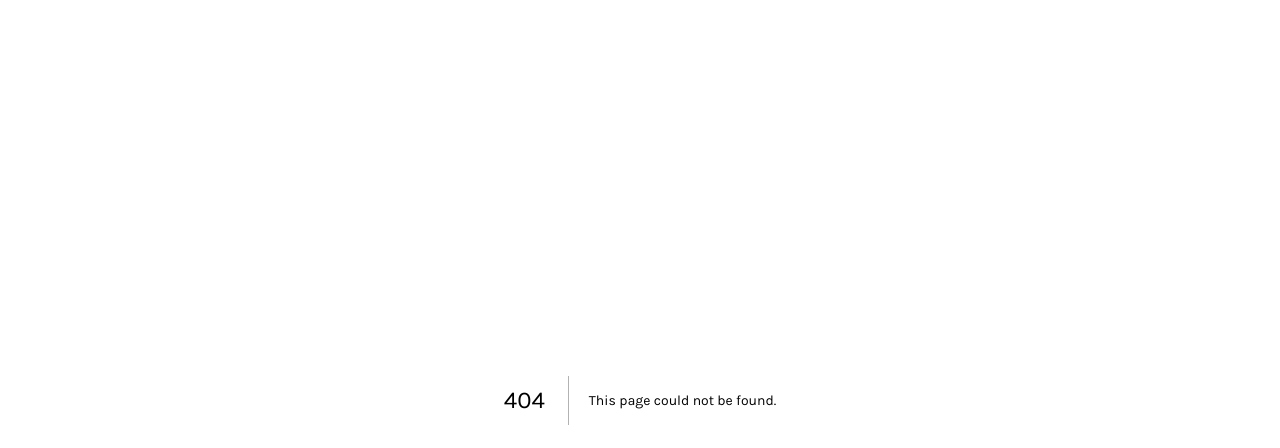
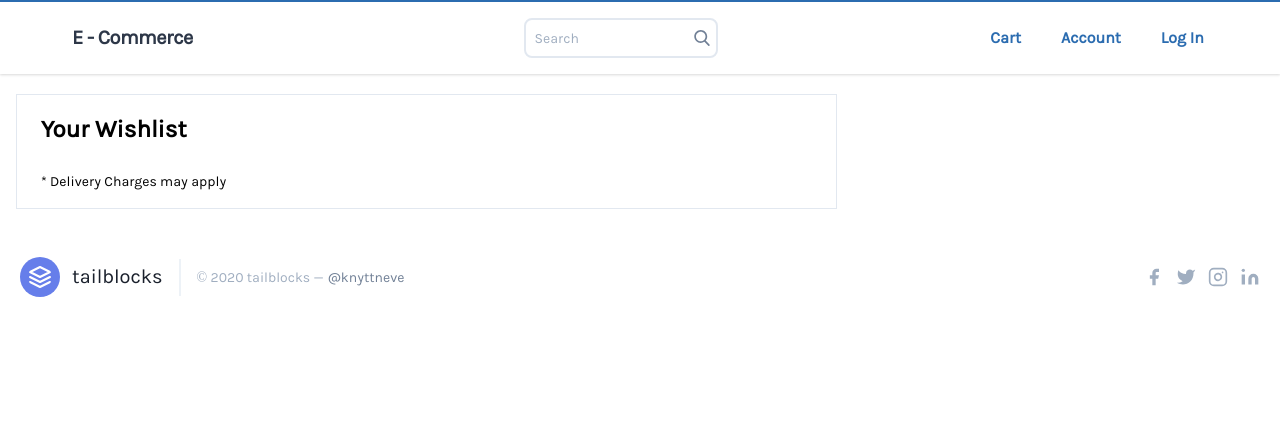
Before and after one commit to ShubhamVerma1811/React-eCommerce, a Next.js app: page /wishlist in a window 1280 px wide. Before the commit this address had no page. Shown: the top 448 px of the page. Built offline with nearby package versions, Linux system fonts and the light colour scheme.

Commit message:
Created Wishlist page

```diff
--- /dev/null
+++ b/src/pages/wishlist.js
@@ -0,0 +1,67 @@
+import Link from "next/link";
+import React from "react";
+import { useSelector } from "react-redux";
+import Layout from "../components/Layout";
+
+const Wishlist = () => {
+  const wishlists = useSelector((state) => state.wishlists);
+
+  return (
+    <div>
+      <Layout>
+        <div className="container mx-auto">
+          <div className="flex flex-wrap justify-between mt-5 items-start">
+            <div className="w-full mb-6 lg:mb-0 lg:w-2/3 px-4 flex flex-col">
+              <div className="flex flex-col">
+                <div className="mb-4 bg-white border border-grey-lighter overflow-hidden">
+                  <div className="px-6 mb-2">
+                    <p className="text-black pt-4 font-bold text-2xl">
+                      Your Wishlist
+                    </p>
+                  </div>
+                  <ul className="list-reset px-6">
+                    {wishlists.map((item) => {
+                      return (
+                        <li
+                          key={item.id}
+                          className=" border-b border-grey-lighter flex justify-between py-4"
+                        >
+                          <div className="flex items-s  tart w-4/5">
+                            <div className="flex-1 overflow-hidden">
+                              <Link href={`/product/${item.id}`}>
+                                <div className="pb-2 cursor-pointer hover:text-blue-800">
+                                  <span className="text-lg font-bold">
+                                    {item.name}
+                                  </span>
+                                </div>
+                              </Link>
+                              <p className="text-lg font-normal text-grey-dark">
+                                Price : ₹ {item.price}
+                              </p>
+                            </div>
+                          </div>
+                          <div className="w-1/5 text-right relative">
+                            <div>
+                              <img src={item.image} alt="" />
+                            </div>
+                          </div>
+                        </li>
+                      );
+                    })}
+                  </ul>
+                  <div className="px-6 py-4">
+                    <div className="text-left font-normal text-sm text-blue-dark">
+                      * Delivery Charges may apply
+                    </div>
+                  </div>
+                </div>
+              </div>
+            </div>
+          </div>
+        </div>
+      </Layout>
+    </div>
+  );
+};
+
+export default Wishlist;
```
